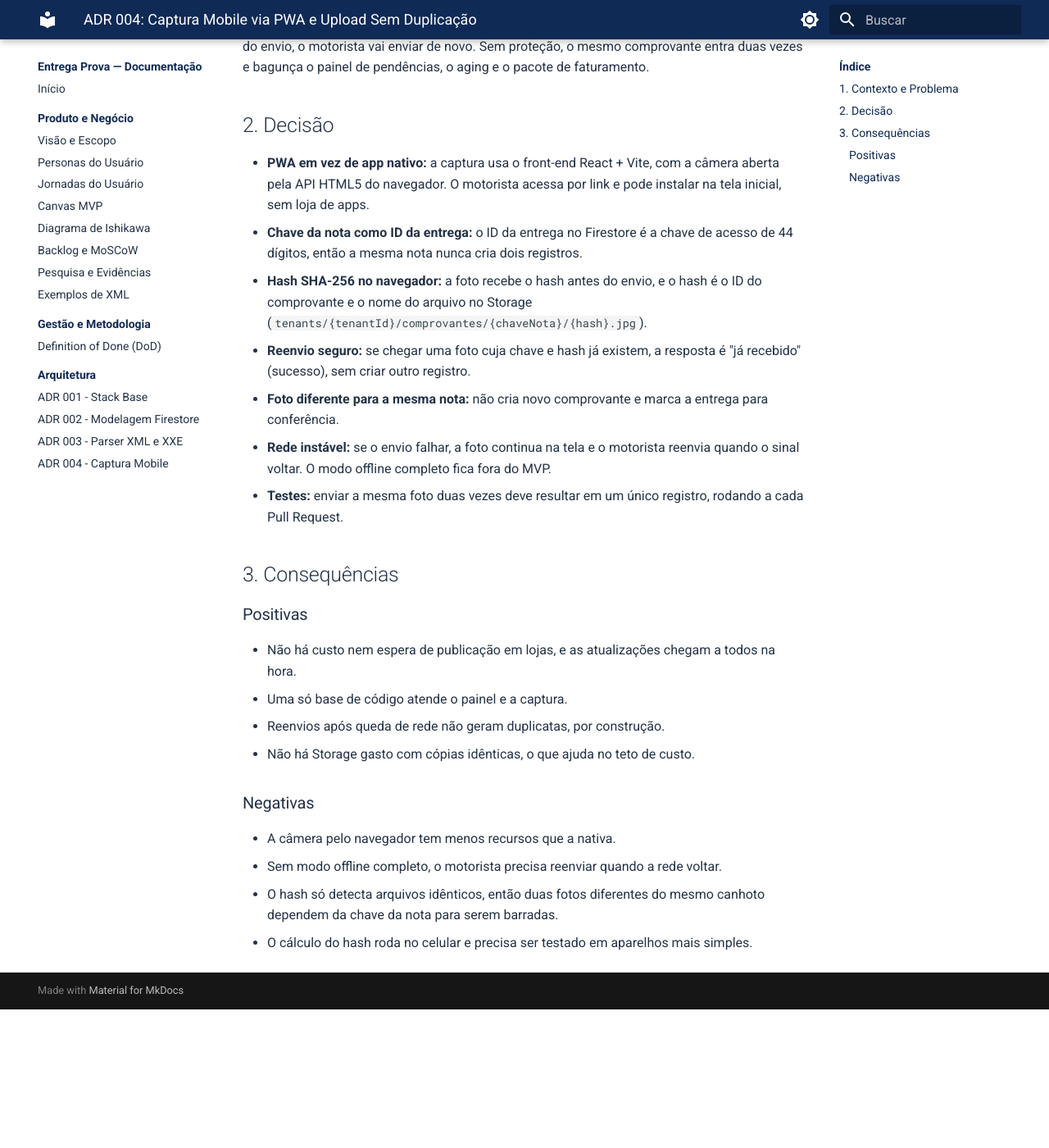
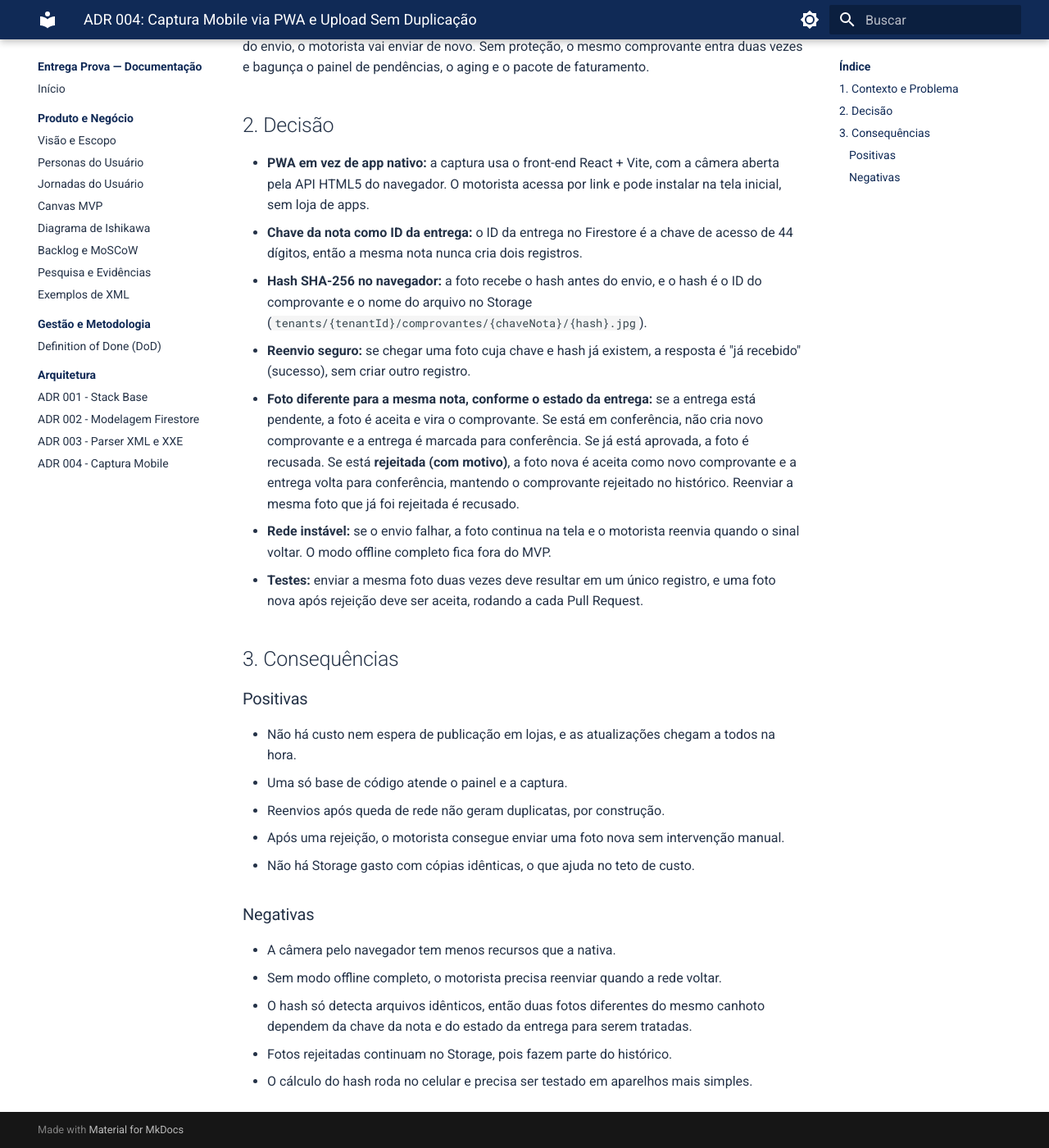
Before and after one commit to EntregaProva/EntregaProva-documentation, an MkDocs documentation site: the page built from docs/Arquitetura/adrs/ADR_004_Captura Mobile.md via PWA e Upload sem duplicação.md, in a window 1280 px wide and 1400 px high, scrolled down 438 px. Shown: the whole window at 82% size. Built offline with MkDocs 1.6.1 and Material for MkDocs 9.7.7, drawn with Linux system fonts in a browser that asks for light colours; before the commit the page ends 1669 px from its top, so only the background shows below that.

Commit message:
Update ADR_004_Captura Mobile.md via PWA e Upload sem duplicação.md

```diff
--- a/docs/Arquitetura/adrs/ADR_004_Captura Mobile.md via PWA e Upload sem duplicação.md
+++ b/docs/Arquitetura/adrs/ADR_004_Captura Mobile.md via PWA e Upload sem duplicação.md
@@ -14,9 +14,9 @@ O motorista precisa fotografar o canhoto da entrega pelo celular, em campo, onde
 - **Chave da nota como ID da entrega:** o ID da entrega no Firestore é a chave de acesso de 44 dígitos, então a mesma nota nunca cria dois registros.
 - **Hash SHA-256 no navegador:** a foto recebe o hash antes do envio, e o hash é o ID do comprovante e o nome do arquivo no Storage (`tenants/{tenantId}/comprovantes/{chaveNota}/{hash}.jpg`).
 - **Reenvio seguro:** se chegar uma foto cuja chave e hash já existem, a resposta é "já recebido" (sucesso), sem criar outro registro.
-- **Foto diferente para a mesma nota:** não cria novo comprovante e marca a entrega para conferência.
+- **Foto diferente para a mesma nota, conforme o estado da entrega:** se a entrega está pendente, a foto é aceita e vira o comprovante. Se está em conferência, não cria novo comprovante e a entrega é marcada para conferência. Se já está aprovada, a foto é recusada. Se está **rejeitada (com motivo)**, a foto nova é aceita como novo comprovante e a entrega volta para conferência, mantendo o comprovante rejeitado no histórico. Reenviar a mesma foto que já foi rejeitada é recusado.
 - **Rede instável:** se o envio falhar, a foto continua na tela e o motorista reenvia quando o sinal voltar. O modo offline completo fica fora do MVP.
-- **Testes:** enviar a mesma foto duas vezes deve resultar em um único registro, rodando a cada Pull Request.
+- **Testes:** enviar a mesma foto duas vezes deve resultar em um único registro, e uma foto nova após rejeição deve ser aceita, rodando a cada Pull Request.
 
 ## 3. Consequências
 
@@ -25,11 +25,13 @@ O motorista precisa fotografar o canhoto da entrega pelo celular, em campo, onde
 - Não há custo nem espera de publicação em lojas, e as atualizações chegam a todos na hora.
 - Uma só base de código atende o painel e a captura.
 - Reenvios após queda de rede não geram duplicatas, por construção.
+- Após uma rejeição, o motorista consegue enviar uma foto nova sem intervenção manual.
 - Não há Storage gasto com cópias idênticas, o que ajuda no teto de custo.
 
 ### Negativas
 
 - A câmera pelo navegador tem menos recursos que a nativa.
 - Sem modo offline completo, o motorista precisa reenviar quando a rede voltar.
-- O hash só detecta arquivos idênticos, então duas fotos diferentes do mesmo canhoto dependem da chave da nota para serem barradas.
+- O hash só detecta arquivos idênticos, então duas fotos diferentes do mesmo canhoto dependem da chave da nota e do estado da entrega para serem tratadas.
+- Fotos rejeitadas continuam no Storage, pois fazem parte do histórico.
 - O cálculo do hash roda no celular e precisa ser testado em aparelhos mais simples.
```
